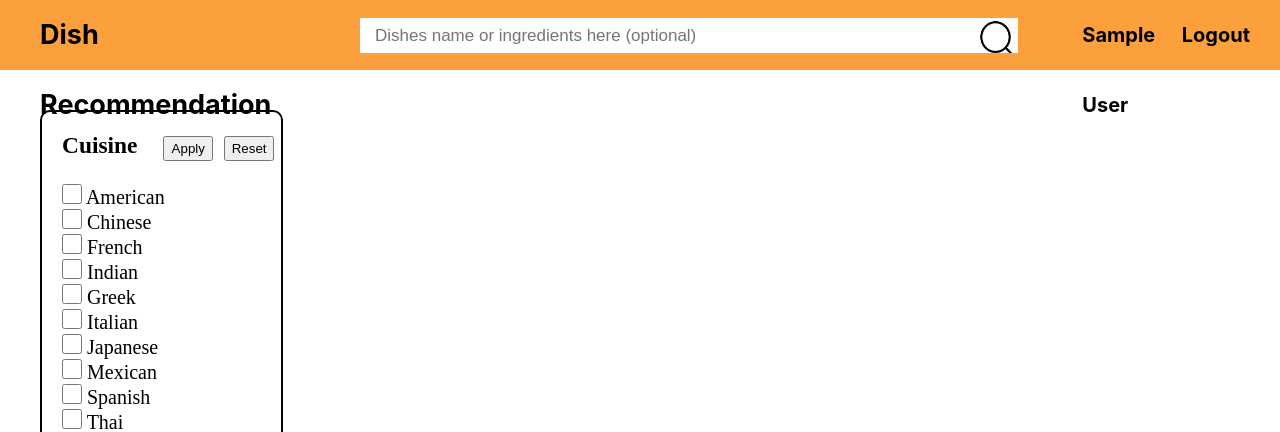
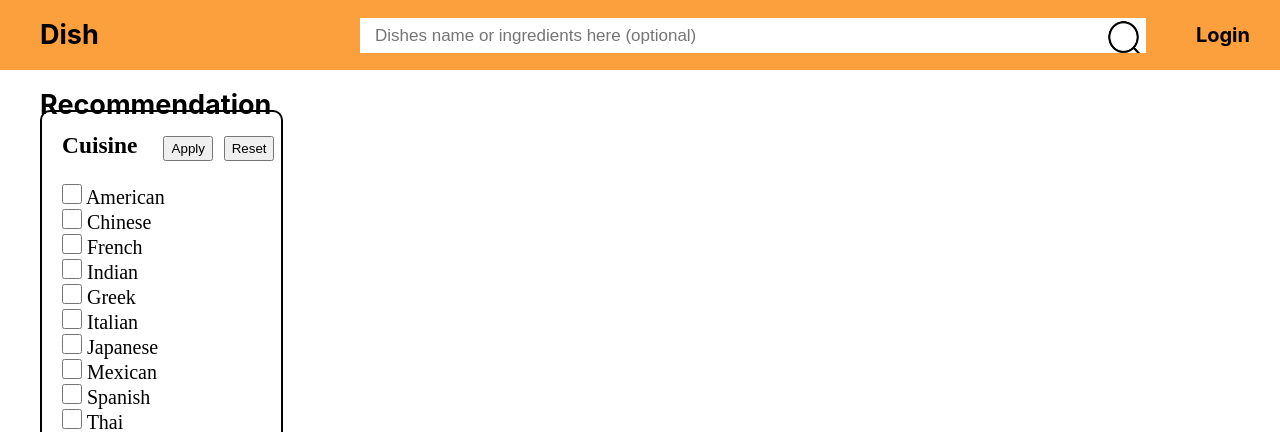
Before and after one commit to Exdragon25/FIT3164_DS4_Project, a Flask app: template templates/searchpage.html in a window 1280 px wide. Shown: the top 432 px of the page. Run offline with Flask 2, Linux system fonts and the light colour scheme; the template is opened without the code that fills it, so the values that code supplies are empty; the visitor is signed in with stand-in values (Sample User, id 1).

Commit message:
display username after login without redirect, update searchpage css

```diff
--- a/flask_main.py
+++ b/flask_main.py
@@ -20,7 +20,6 @@ app = Flask(__name__)
 app.config.from_object(config)  # 导入config
 app.config['SECRET_KEY'] = 'EJFHhiufwh893hf'
 
-
 @app.route("/about/result")
 def about_result():
     context = {"username": "ahajhdhisfsi"}
@@ -37,28 +36,41 @@ def get_cookie():
 
 @app.route("/", methods=['GET', 'POST'])
 def passingfunc():
+    uname = session.get('uname')
+    print('this is '+uname)
+    if not uname:
+        logged_in = False
+    else:
+        logged_in = True
     if request.method == 'POST':
         output = {'search': request.form.get('search'),
                   'cuisine': request.form.getlist('cuisine'),
                   'taste': request.form.getlist('taste'),
                   'course': request.form.getlist('course')}
         return redirect("http://127.0.0.1:5000/1/search?" + urllib.parse.urlencode(output, doseq=True))
-    return render_template('homepage.html')
+    return render_template('homepage.html', logged_in=logged_in)
 
 
-@app.route("/home1", methods=['GET', 'POST'])
-def passingfunc1():
-    if request.method == 'POST':
-        output = {'search': request.form.get('search'),
-                  'cuisine': request.form.getlist('cuisine'),
-                  'taste': request.form.getlist('taste'),
-                  'course': request.form.getlist('course')}
-        return redirect("http://127.0.0.1:5000/1/search?" + urllib.parse.urlencode(output, doseq=True))
-    return render_template('homepage1.html')
+# @app.route("/home1", methods=['GET', 'POST'])
+# def passingfunc1():
+#     if request.method == 'POST':
+#         output = {'search': request.form.get('search'),
+#                   'cuisine': request.form.getlist('cuisine'),
+#                   'taste': request.form.getlist('taste'),
+#                   'course': request.form.getlist('course')}
+#         return redirect("http://127.0.0.1:5000/1/search?" + urllib.parse.urlencode(output, doseq=True))
+#     return render_template('homepage1.html')
 
 
 @app.route('/<int:page_number>/search', methods=['GET', 'POST'])
 def search(page_number):
+    uname = session.get('uname')
+    print('this is '+uname)
+    if not uname:
+        logged_in = False
+    else:
+        logged_in = True
+
     if request.method == 'POST' and request.form['submit_button'] == 'next_page':
         next_page_number = page_number + 1
         full_path = request.full_path.split("/")
@@ -93,7 +105,7 @@ def search(page_number):
     result_right = result[:mid_index]
     result_left = result[mid_index:]
     print(next_page)
-    return render_template("searchpage.html", result_right=result_right, result_left=result_left, next_page=next_page)
+    return render_template("searchpage.html", result_right=result_right, result_left=result_left, next_page=next_page, logged_in=logged_in)
 
 
 @app.route("/login", methods=['GET', 'POST'])
@@ -106,8 +118,8 @@ def login():
             user=request.form.get('uname')
             print(user_info)
             session['uname'] = request.form.get('uname')
-            resp=make_response(redirect('home1'))
-            resp.set_cookie('User',user,max_age=36000)
+            resp=make_response(redirect('/'))
+            resp.set_cookie('User', user, max_age=36000)
             return resp
         else:
             return result
@@ -456,9 +468,9 @@ def render_result(ingredient, cuisine, taste, course):
     return output_coll
 
 
-@app.route("/home1")
-def home1():
-    return render_template('homepage1.html')
+# @app.route("/home1")
+# def home1():
+#     return render_template('homepage1.html')
 
 
 def update_database():
--- a/static/searchpagestyle.css
+++ b/static/searchpagestyle.css
@@ -82,7 +82,7 @@ li {
 }
 
 .nav .user {
-    margin-left: 5%;
+    margin-left: 10%;
     line-height: 70px;
     font-size: 20px;
     font-family: 'Inter', serif;
@@ -97,13 +97,30 @@ li {
 }
 .nav .logout {
     color: black;
-    margin-left: 20px;
+    margin-left: 50px;
     margin-right: 30px;
     line-height: 70px;
     font-size: 20px;
     font-family: 'Inter', serif;
     font-weight: 700;
     display: inline-block;
+}
+
+.nav .login {
+    color: black;
+    margin-left: 50px;
+    margin-right: 30px;
+    line-height: 70px;
+    font-size: 20px;
+    font-family: 'Inter', serif;
+    font-weight: 700;
+    display: inline-block;
+}
+.nav .login a {
+    color: black;
+}
+.nav .login a:hover {
+    color: #FFFFFF;
 }
 
 .filter {
--- a/templates/searchpage.html
+++ b/templates/searchpage.html
@@ -16,8 +16,12 @@
             <input type="text" id="search" name="search" placeholder="Dishes name or ingredients here (optional)">
             <button type="submit" name="submit_button" value="search"></button>
         </div>
-        <div class="user">{{ session['uname'] }}</div>
-        <div class="logout"><a href="#">Logout</a></div>
+        {% if logged_in %}
+            <div class="user">{{ session['uname'] }}</div>
+            <div class="logout"><a href="#">Logout</a></div>
+        {% else %}
+            <div class="login"><a href="{{url_for('login')}}">Login</a></div>
+        {% endif %}
     </div>
 
     <div class=rows>
```
Also changed, not shown: templates/homepage.html (+6 -1 lines).
